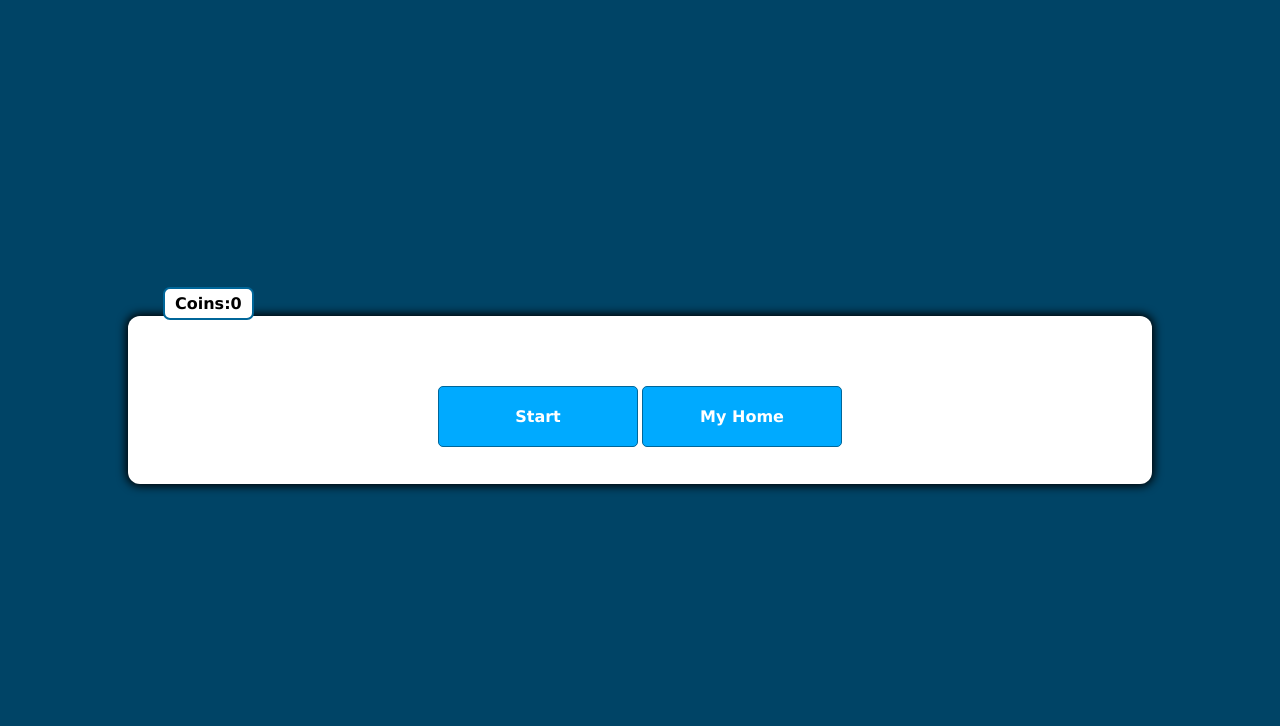
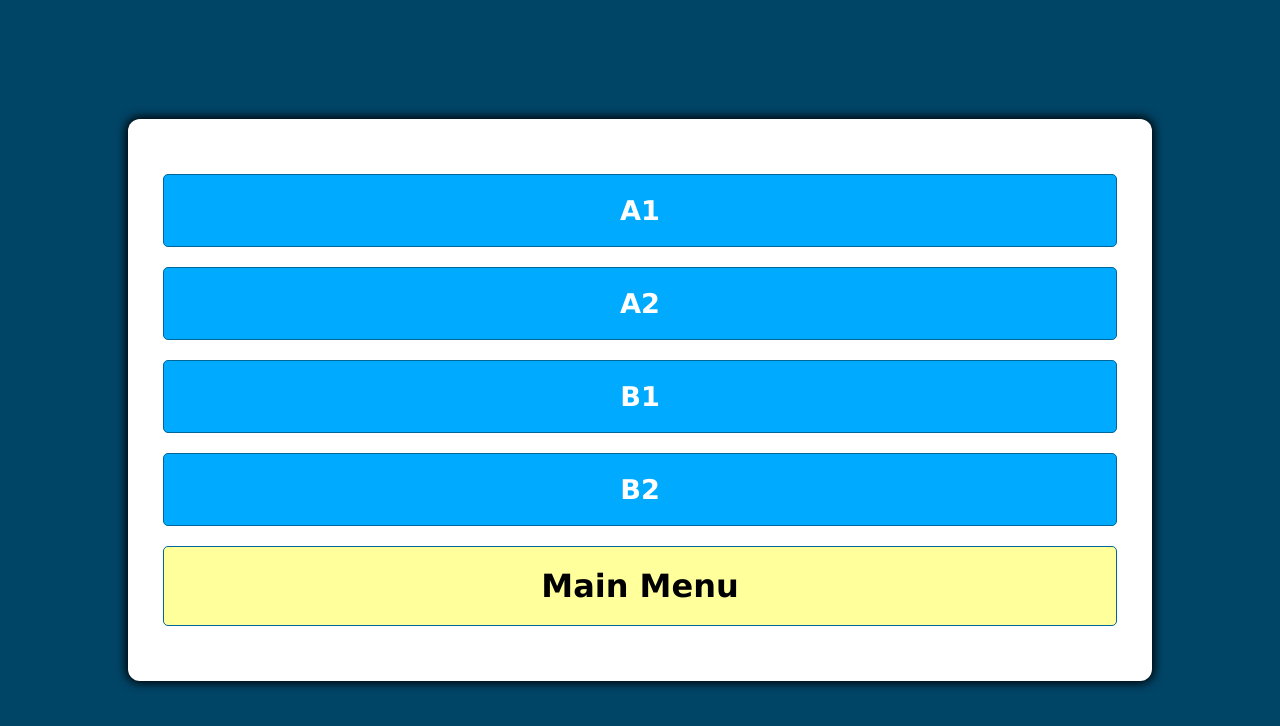
Before and after one commit to elektronikKart/webapp, a plain HTML site: page index.html in a window 1280 px wide. Drawn offline with Linux system fonts and the light colour scheme.

Commit message:
Update index.html

```diff
--- a/index.html
+++ b/index.html
@@ -8,9 +8,10 @@
     <title>Quiz App</title>
 </head>
 <body>
-    <div class="container">
+    <div id="main-menu" class="container hide">
         <div class="score-counter">
-            <button class="coins-btn">Coins:<span id="right-answers"></span></button>
+            <button id="score-btn" class="coins-btn">Coins:<span id="right-answers"></span></button>
+            <button id="cheat-btn" class="btn2 hide">Cheat!</button>
         </div>
         <div id="items-list" class="buy-items hide">
             <button id="bike" class="btn2">&#x1F6B4<br>10<br>coins</button>
@@ -28,7 +29,15 @@
             <button id="next-btn" class="next-btn btn hide">Next</button>
             <button id="finish-btn" class="finish-btn btn hide">Finish</button>
             <button id="return-btn" class="return-btn btn hide">Return</button>
-
+        </div>
+    </div>
+    <div id="select-menu" class="container">
+        <div class="btn-grid">
+            <button id="A1-btn" class="btn">A1</button>
+            <button id="A2-btn" class="btn">A2</button>
+            <button id="A3-btn" class="btn">B1</button>
+            <button id="A3-btn" class="btn">B2</button>
+            <button id="mainMenu-btn" class="return-btn btn2">Main Menu</button>
         </div>
     </div>
 </body>
```
